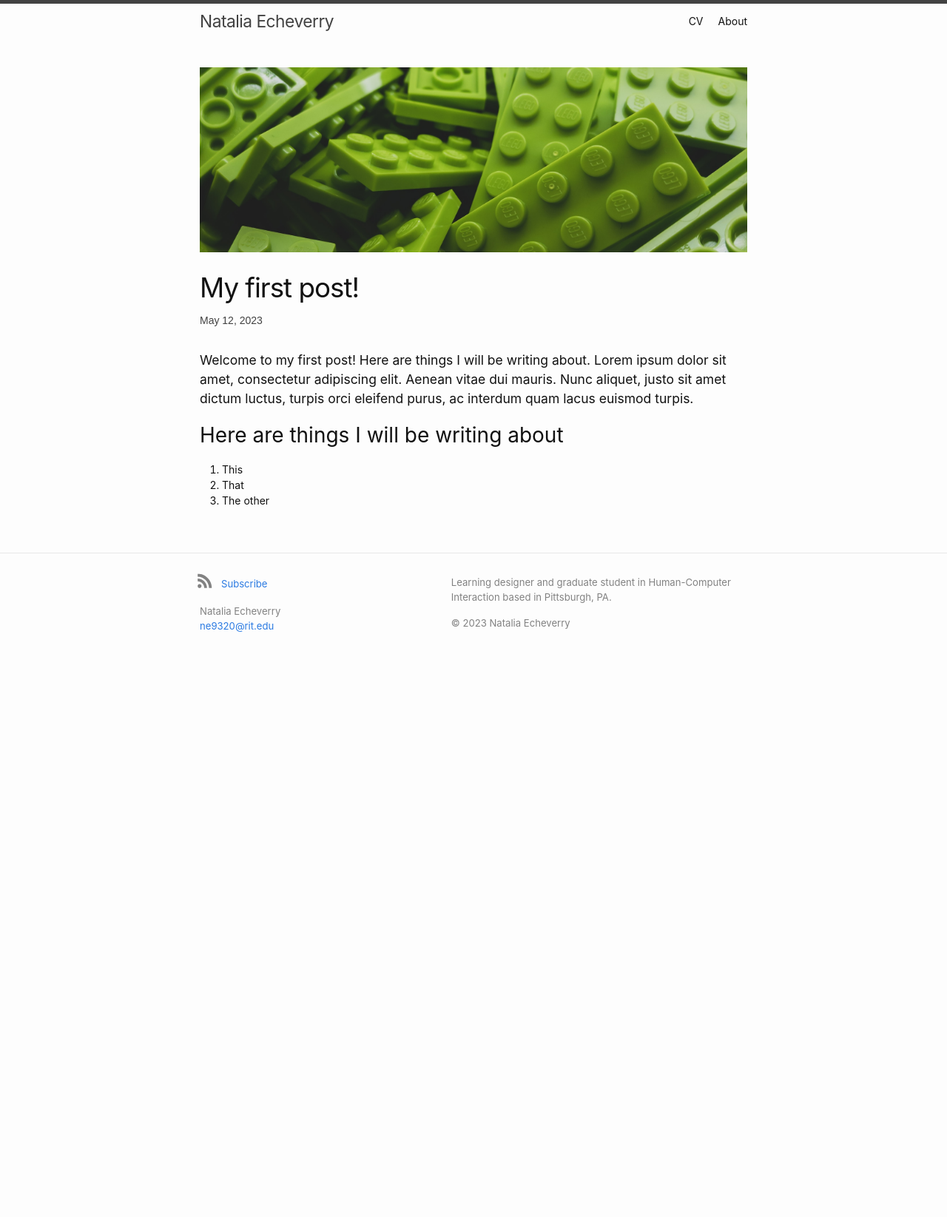
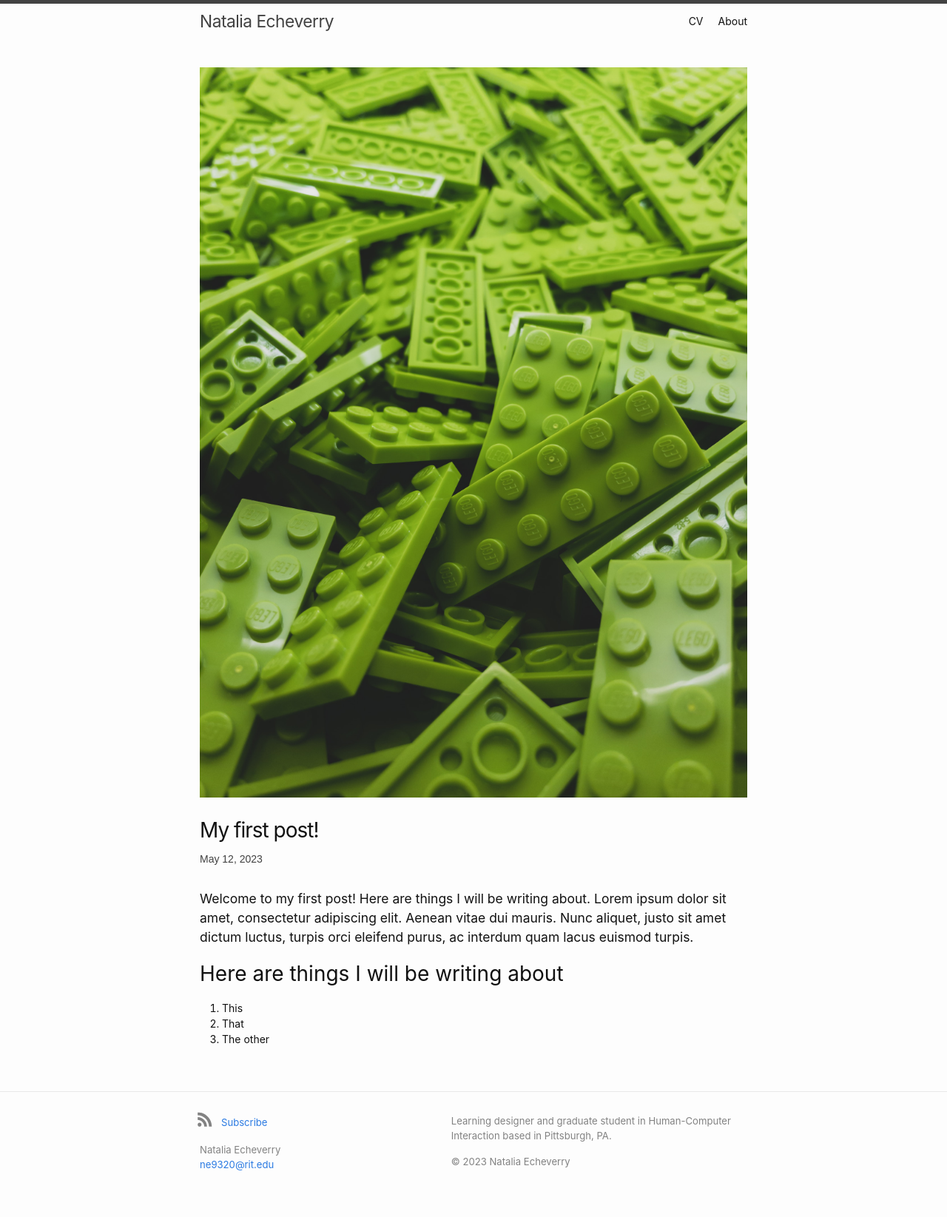
Before and after one commit to verrynatalia/verrynatalia, a Jekyll site: the page built from _posts/2023-05-12-my-first-post.md, in a window 1280 px wide. Shown: the whole page at 74% size. Built offline with Jekyll 4.4.1, drawn with Linux system fonts in a browser that asks for light colours; some web fonts are replaced; before the commit the page ends 917 px from its top, so only the background shows below that.

Commit message:
improvements to post page

```diff
--- a/_sass/minima/_layout.scss
+++ b/_sass/minima/_layout.scss
@@ -182,6 +182,22 @@
   flex: 1;
 }
 
+.page-category {
+  @include relative-font-size(1);
+  font-weight: bold;
+  margin-bottom: $spacing-unit/2;
+  color: $grey-color-dark;
+}
+
+.page-img-caption {
+  @include relative-font-size(1.125);
+  font-family: $time-stamp-family;
+  margin-top: $spacing-unit / 2;
+  margin-bottom: $spacing-unit;
+  font-weight: 100;
+  color: $grey-color-light;
+}
+
 .page-heading {
   @include relative-font-size(1.5);
   margin-bottom: $spacing-unit;
@@ -237,7 +253,7 @@
 }
 
 .post-title {
-  @include relative-font-size(2.625);
+  @include relative-font-size(2);
   letter-spacing: -1px;
   line-height: 1;
   margin-top: $spacing-unit;
@@ -273,6 +289,14 @@
       @include relative-font-size(1.125);
     }
   }
+
+  p {
+    @include relative-font-size(0.875);
+
+    @include media-query($on-laptop) {
+    @include relative-font-size(0.7875);
+    }
+  }
 }
 
 .profile-image {
@@ -288,7 +312,6 @@
 
 .featured-image-post {
   width: 100%;
-  height: 250px;
   object-fit: cover;
   border-radius: 0em;
 	vertical-align: middle;
@@ -304,9 +327,3 @@
   border-radius: 0em;
 	vertical-align: middle;
 }
-
-.clearfix::after {
-  content: "";
-  clear: both;
-  display: table;
-}
```
Also changed, not shown: blog-projects/_posts/2022-05-13-first-project.md (+3 -1 lines), _posts/2023-05-13-this-is-another-post.md (renamed from _posts/2023-05-13.md).
